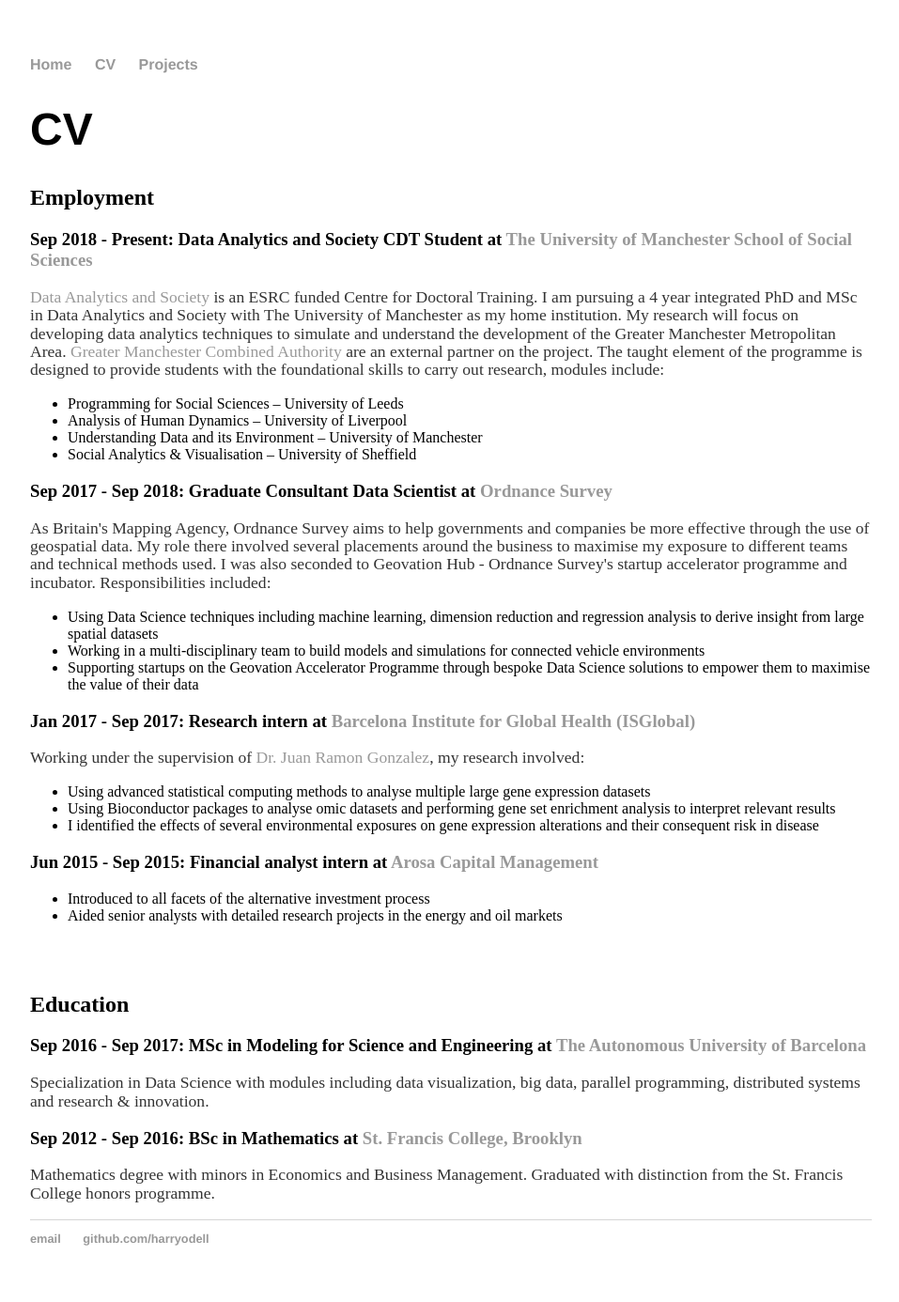
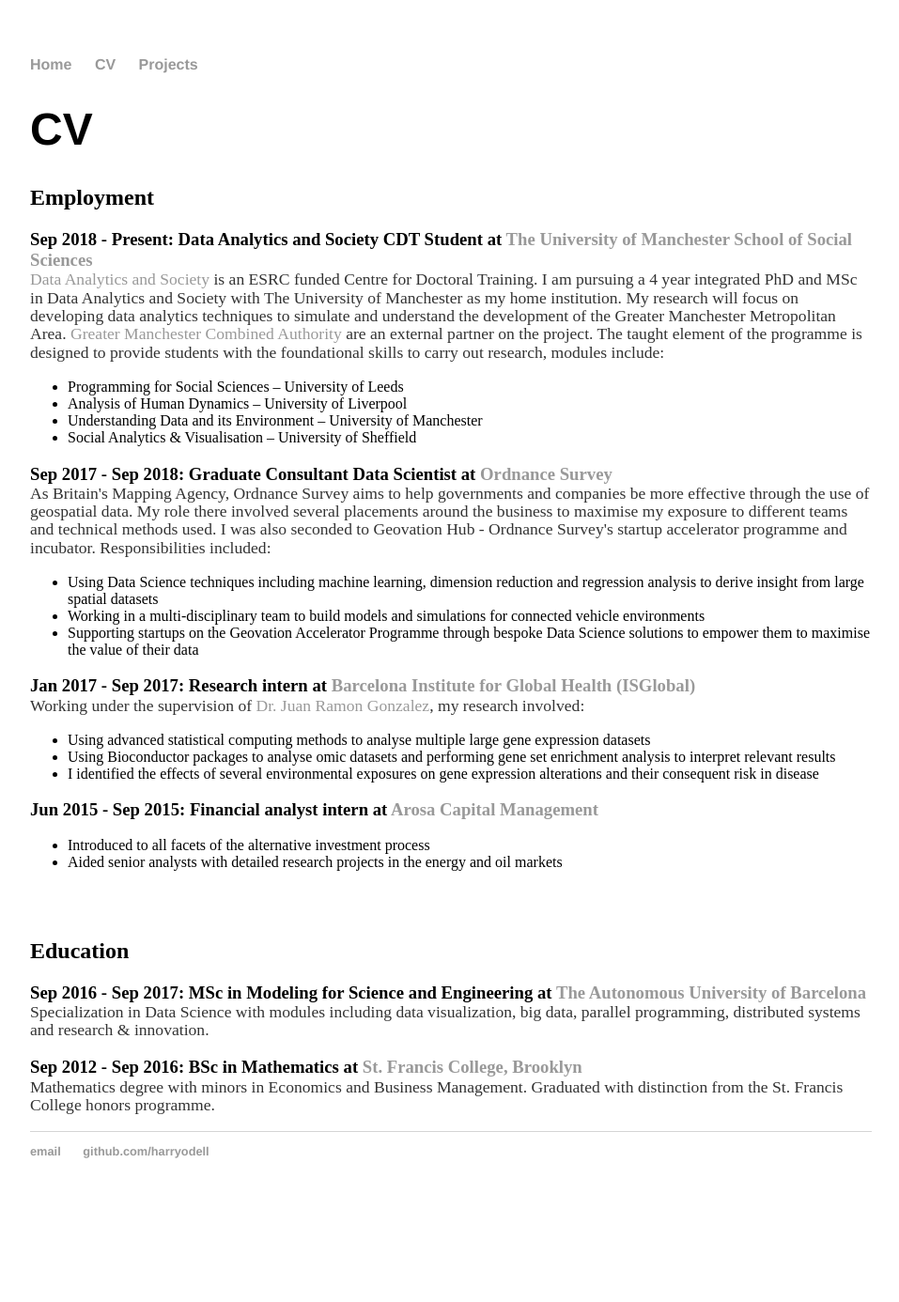
Before and after one commit to harryodell/harryodell.github.io, a Jekyll site: the page built from cv/index.html, in a window 1280 px wide. Shown: the whole page at 94% size, without its empty margins (160-1117 px from the left). Built offline with Jekyll 4.4.1, drawn with Linux system fonts in a browser that asks for light colours; after the commit the page ends 1293 px from its top, so only the background shows below that.

Commit message:
Update main.css

```diff
--- a/css/main.css
+++ b/css/main.css
@@ -23,17 +23,14 @@
     font-size: 3em;
     font-family:'Helvetica', 'Arial', 'Sans-Serif';
 }
-h2 {
-    margin-bottom: 0.px;
-}
 h3 {
-    margin-bottom: 0.px;
+    margin-bottom: 0.2px;
 }
 p {
     font-size: 1.1em;
     line-height: 1.1em;
     color: #333;
-    margin-top: 0.px;
+    margin-top: 0.2px;
 }
 footer {
     border-top: 1px solid #d5d5d5;
```
